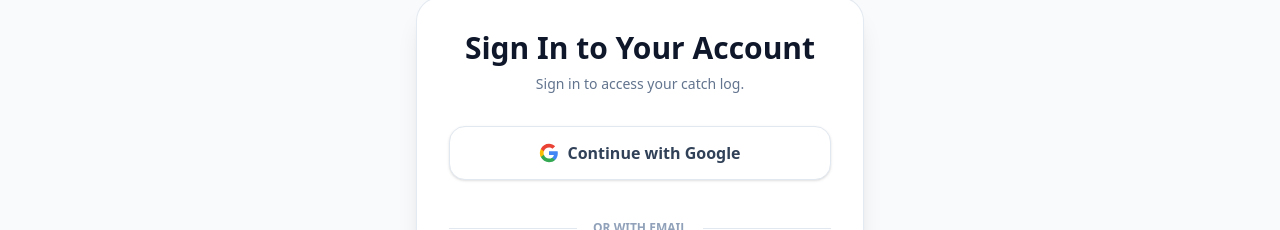
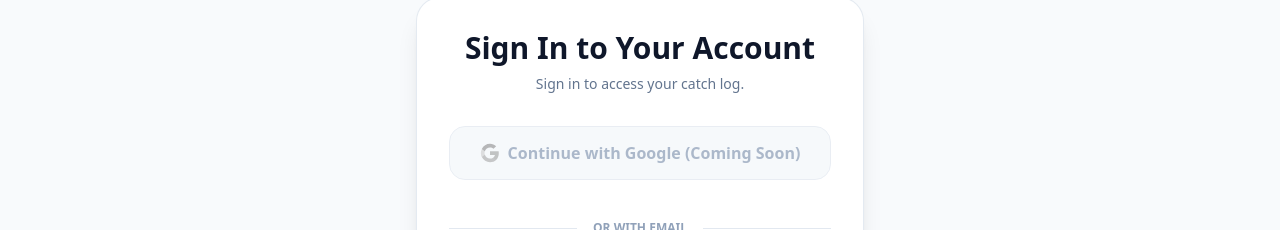
Before and after one commit to Leoredragon/fish-wiki, a Next.js app: page /en/login in a window 1280 px wide. Shown: the part 148-378 px from the top of the page. Built offline with nearby package versions, Linux system fonts and the light colour scheme; no server answers.

Commit message:
style: disable Google login button and mark as coming soon in LoginClient

```diff
--- a/components/auth/LoginClient.tsx
+++ b/components/auth/LoginClient.tsx
@@ -90,11 +90,11 @@ export default function LoginClient() {
         )}
 
         <button
-          onClick={handleGoogleLogin}
           type="button"
-          className="w-full flex items-center justify-center space-x-2 py-3.5 px-4 border border-slate-200 rounded-2xl text-slate-700 bg-white hover:bg-slate-50 font-bold transition-all shadow-sm"
+          disabled
+          className="w-full flex items-center justify-center space-x-2 py-3.5 px-4 border border-slate-200 rounded-2xl text-slate-400 bg-slate-100/80 font-bold transition-all shadow-none cursor-not-allowed opacity-75"
         >
-          <svg className="w-5 h-5" viewBox="0 0 24 24">
+          <svg className="w-5 h-5 grayscale opacity-60" viewBox="0 0 24 24">
             <path
               d="M22.56 12.25c0-.78-.07-1.53-.2-2.25H12v4.26h5.92c-.26 1.37-1.04 2.53-2.21 3.31v2.77h3.57c2.08-1.92 3.28-4.74 3.28-8.09z"
               fill="#4285F4"
@@ -112,7 +112,7 @@ export default function LoginClient() {
               fill="#EA4335"
             />
           </svg>
-          <span>{isTr ? 'Google ile Devam Et' : 'Continue with Google'}</span>
+          <span>{isTr ? 'Google ile Devam Et (Yakında)' : 'Continue with Google (Coming Soon)'}</span>
         </button>
 
         <div className="relative flex items-center py-2">
```
